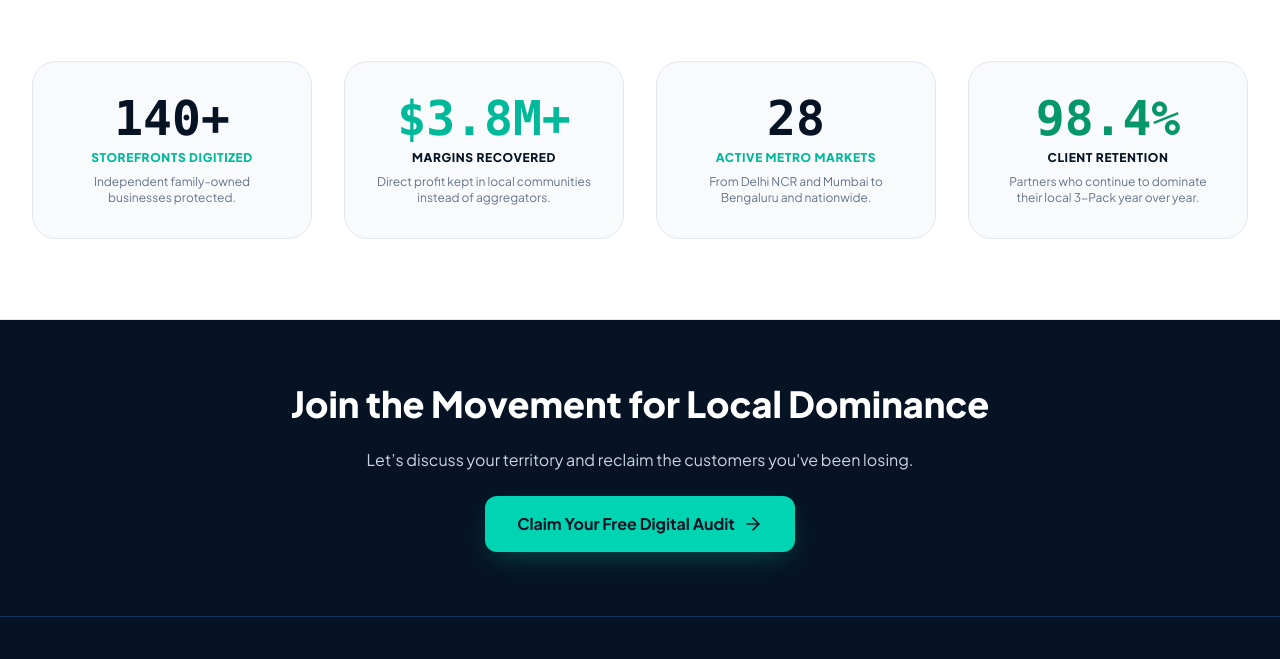
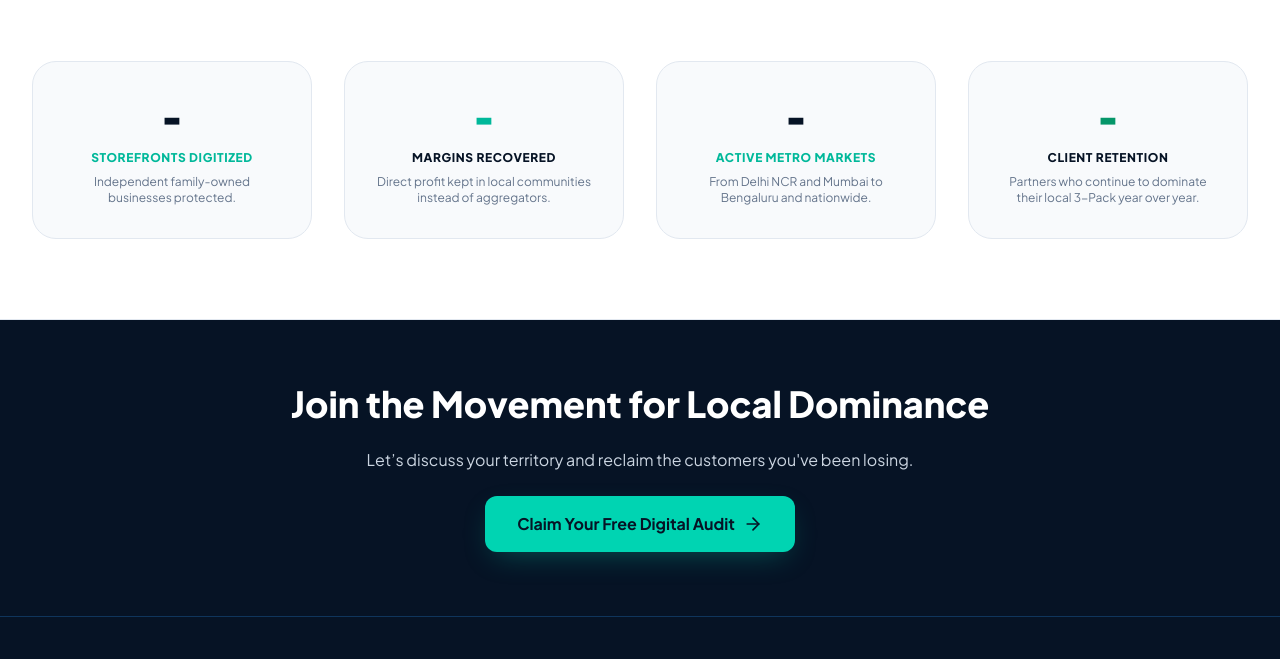
Before and after one commit to Mohd-Rehan-Arif/Vecturo, a plain HTML site: page about.html in a window 1280 px wide. Shown: the part 1521-2180 px from the top of the page. Drawn offline with nearby package versions, Linux system fonts and the light colour scheme.

Commit message:
Update about.html

```diff
--- a/about.html
+++ b/about.html
@@ -211,25 +211,25 @@
 
         <div class="grid grid-cols-2 lg:grid-cols-4 gap-8">
           <div class="p-8 rounded-3xl bg-slate-50 border border-slate-200 text-center">
-            <div class="text-4xl sm:text-5xl font-black text-navy-950 font-mono">140+</div>
+            <div class="text-4xl sm:text-5xl font-black text-navy-950 font-mono">-</div>
             <div class="text-xs uppercase tracking-wider font-extrabold text-teal-600 mt-2">Storefronts Digitized</div>
             <p class="text-xs text-slate-500 mt-2">Independent family-owned businesses protected.</p>
           </div>
 
           <div class="p-8 rounded-3xl bg-slate-50 border border-slate-200 text-center">
-            <div class="text-4xl sm:text-5xl font-black text-teal-600 font-mono">$3.8M+</div>
+            <div class="text-4xl sm:text-5xl font-black text-teal-600 font-mono">-</div>
             <div class="text-xs uppercase tracking-wider font-extrabold text-navy-950 mt-2">Margins Recovered</div>
             <p class="text-xs text-slate-500 mt-2">Direct profit kept in local communities instead of aggregators.</p>
           </div>
 
           <div class="p-8 rounded-3xl bg-slate-50 border border-slate-200 text-center">
-            <div class="text-4xl sm:text-5xl font-black text-navy-950 font-mono">28</div>
+            <div class="text-4xl sm:text-5xl font-black text-navy-950 font-mono">-</div>
             <div class="text-xs uppercase tracking-wider font-extrabold text-teal-600 mt-2">Active Metro Markets</div>
             <p class="text-xs text-slate-500 mt-2">From Delhi NCR and Mumbai to Bengaluru and nationwide.</p>
           </div>
 
           <div class="p-8 rounded-3xl bg-slate-50 border border-slate-200 text-center">
-            <div class="text-4xl sm:text-5xl font-black text-emerald-600 font-mono">98.4%</div>
+            <div class="text-4xl sm:text-5xl font-black text-emerald-600 font-mono">-</div>
             <div class="text-xs uppercase tracking-wider font-extrabold text-navy-950 mt-2">Client Retention</div>
             <p class="text-xs text-slate-500 mt-2">Partners who continue to dominate their local 3-Pack year over year.</p>
           </div>
```
